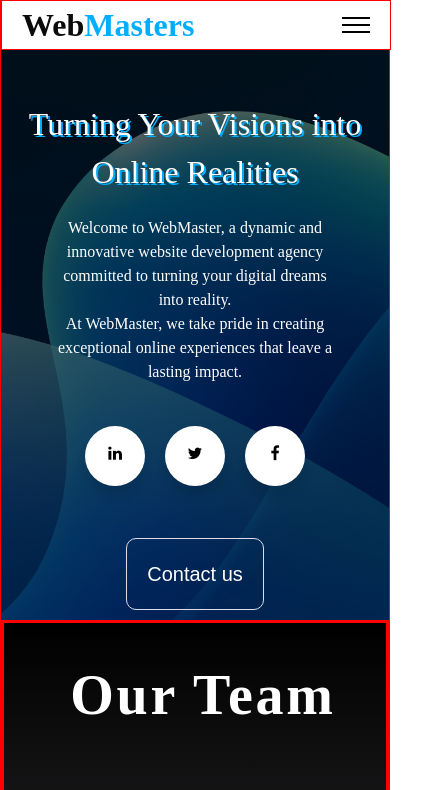
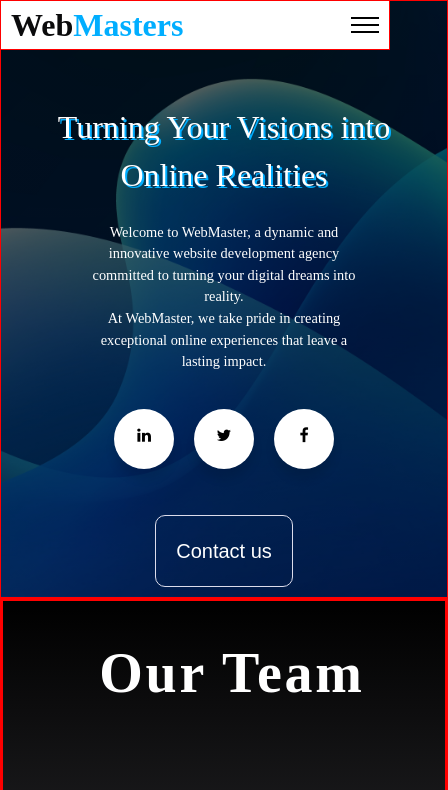
Before and after one commit to fac29b/Webmasters-Website-Ruth-Sam, a plain HTML site: page index.html in a window 390 px wide. Shown: the top 790 px of the page, 448 px wide, since content can reach past the window. Drawn offline with Linux system fonts and the light colour scheme.

Commit message:
I THINK I FIXED THE MOBILE :)

```diff
--- a/style.css
+++ b/style.css
@@ -1,6 +1,4 @@
-*,
-*::before,
-*::after {
+* {
     box-sizing: border-box;
     margin: 0;
     padding: 0;
@@ -18,13 +16,14 @@
 }
 
 .wrapper {
-    width: 100%;
-    margin: auto;
-    background-image: linear-gradient(rgba(0, 0, 0, 0.6), rgba(0, 0, 0, 0.6)), url(./image/backgroundblue.jpeg);
-    background-size: cover;
-    height: 100vh;
-    border: red 1px solid;
-    background-position: center center; /* This centers the image both horizontally and vertically */
+    /* width: 100%; */
+    /* align-items: center;
+    margin: 0 auto;
+    margin-right: 0;
+    margin-left: 0; */
+    min-width:min-content;
+
+
 }
 
 
@@ -38,8 +37,9 @@
     width: 100%;
     top: 0;
     margin-inline: auto;
-    z-index: 1;
-    align-items: center;
+    /* /* align-items: center; */
+
+
 }
 
 .header-content {
@@ -129,16 +129,19 @@
     color: #144f82;
 }
 
-
+.home{
+    background-image: linear-gradient(rgba(0, 0, 0, 0.6), rgba(0, 0, 0, 0.6)), url(./image/backgroundblue.jpeg);
+    background-size: cover;
+    /* height: 60vh; */
+    border: red 1px solid;
+    background-position: center center;
+}
 
 
 .home-content{
     display: flex;
     justify-content: space-around;
-
-
     margin-left: 10%;
-
 
 }
 
@@ -725,7 +728,7 @@
 
 @media screen and (max-width: 900px) {
     .wrapper {
-        padding: 0 20x; /* Adjust mobile padding */
+        padding: 0 20x;
     }
 
     .header-content {
@@ -763,3 +766,116 @@
         /* Your existing media query styles for mobile */
     }
 }
+
+
+/* Your existing CSS */
+
+/* Add this media query to target smaller screens and fix the layout issue */
+@media screen and (max-width: 450px) {
+
+    .wrapper{
+        margin: 0;
+    }
+    .header-content {
+        margin: 0 /* Adjust padding for smaller screens */
+    }
+
+    .home-content {
+        margin: 0; /* Reset margin */
+    }
+
+    .home-h1 {
+        font-size: 2rem; /* Adjust font size for smaller screens */
+    }
+
+    .home-p {
+        padding: 0 10px; /* Adjust padding for smaller screens */
+    }
+
+    .social-bar {
+        padding: 10px; /* Adjust padding for smaller screens */
+    }
+}
+
+
+
+/* changes  */
+
+/* Your existing CSS */
+
+/* Add this media query to target smaller screens and fix the layout issue */
+@media screen and (max-width: 448px) {
+
+        body {
+            width: 448px; /* Set your desired fixed width */
+            margin: 0 auto; /* Center the content within this fixed width */
+            /* Additional styles as needed */
+        }
+
+        /* You can also apply specific width settings for certain sections or elements within this media query if needed */
+        .specific-section {
+            width: 100%; /* Or any fixed width you prefer */
+            /* Other styles */
+        }
+
+
+
+    .wrapper {
+        /* Consider adjusting the width or margins for smaller screens */
+        min-width: 100%;
+
+
+
+    }
+
+    .header-content {
+        /* Adjust padding or margin for smaller screens */
+        padding: 0 10px; /* Example: Adjust the padding */
+    }
+
+    .home-content {
+        /* Adjust margins and paddings for smaller screens */
+        margin: 0;
+    }
+
+    .home-h1 {
+        /* Adjust font size for smaller screens */
+        font-size: 2rem;
+    }
+
+    .home-p {
+        /* Adjust padding for smaller screens */
+        padding: 0 10px;
+        font-size: 0.9rem;
+    }
+
+    .social-bar {
+        /* Adjust padding for smaller screens */
+        padding: 10px;
+    }
+}
+
+.nav{
+    position: fixed;
+    top: 47px;
+    left: 0;
+    background-color: #ffffff;
+    width: 100%;
+    padding: 10px 0 25px;
+    transform: translateX(-100%);
+
+}
+
+.nav-list{
+    flex-direction: column;
+    align-items: center;
+    row-gap: 20px;
+}
+
+.nav-link{
+    font-size: 0.9rem;
+}
+
+.hamburger{
+    display: block;
+}
```
Also changed, not shown: index.html (+1 -1 lines).
